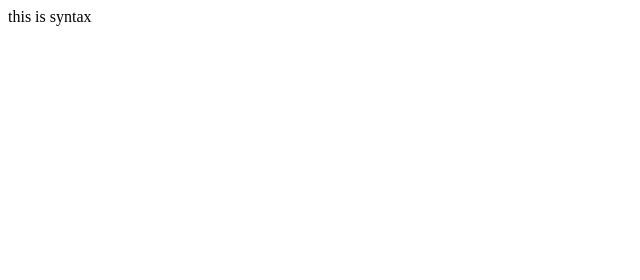
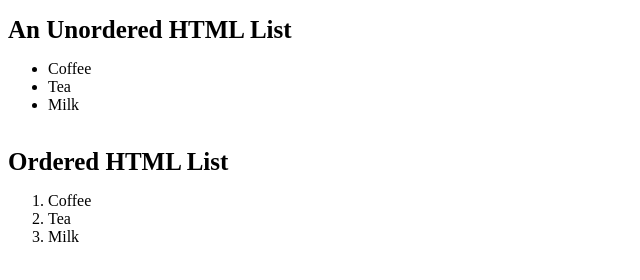
Before and after one commit to kiritophan/chuanbi1, a plain HTML site: page index.html in a window 1280 px wide. Shown: the whole page, without its empty margins (0-640 px from the left). Drawn offline with Linux system fonts and the light colour scheme.

Commit message:
Bai tap thuc hanh 1

```diff
--- a/index.html
+++ b/index.html
@@ -4,9 +4,24 @@
     <meta charset="UTF-8">
     <meta http-equiv="X-UA-Compatible" content="IE=edge">
     <meta name="viewport" content="width=device-width, initial-scale=1.0">
-    <title>Bang danh sach</title>
+    <title>Bảng danh sách</title>
 </head>
 <body>
-    this is syntax
+    <p>
+        <b style="font-size: 25px;">An Unordered HTML List</b>
+        <br>
+        <ul>
+            <li>Coffee</li>
+            <li>Tea</li>
+            <li>Milk</li>
+        </ul>
+        <br>
+        <b style="font-size: 25px">Ordered HTML List</b>
+        <ol>
+            <li>Coffee</li>
+            <li>Tea</li>
+            <li>Milk</li>
+        </ol>
+    </p>
 </body>
 </html>
```
